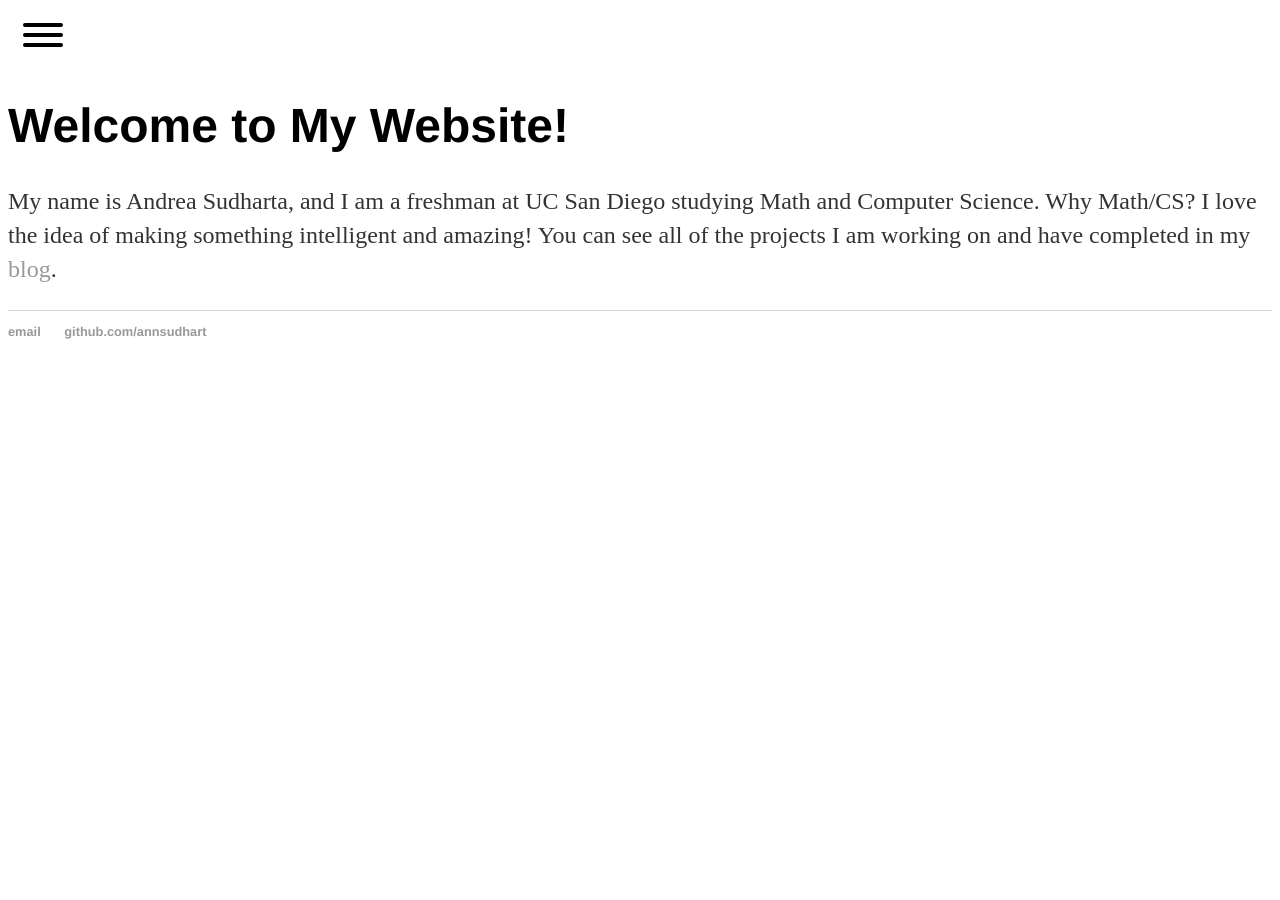
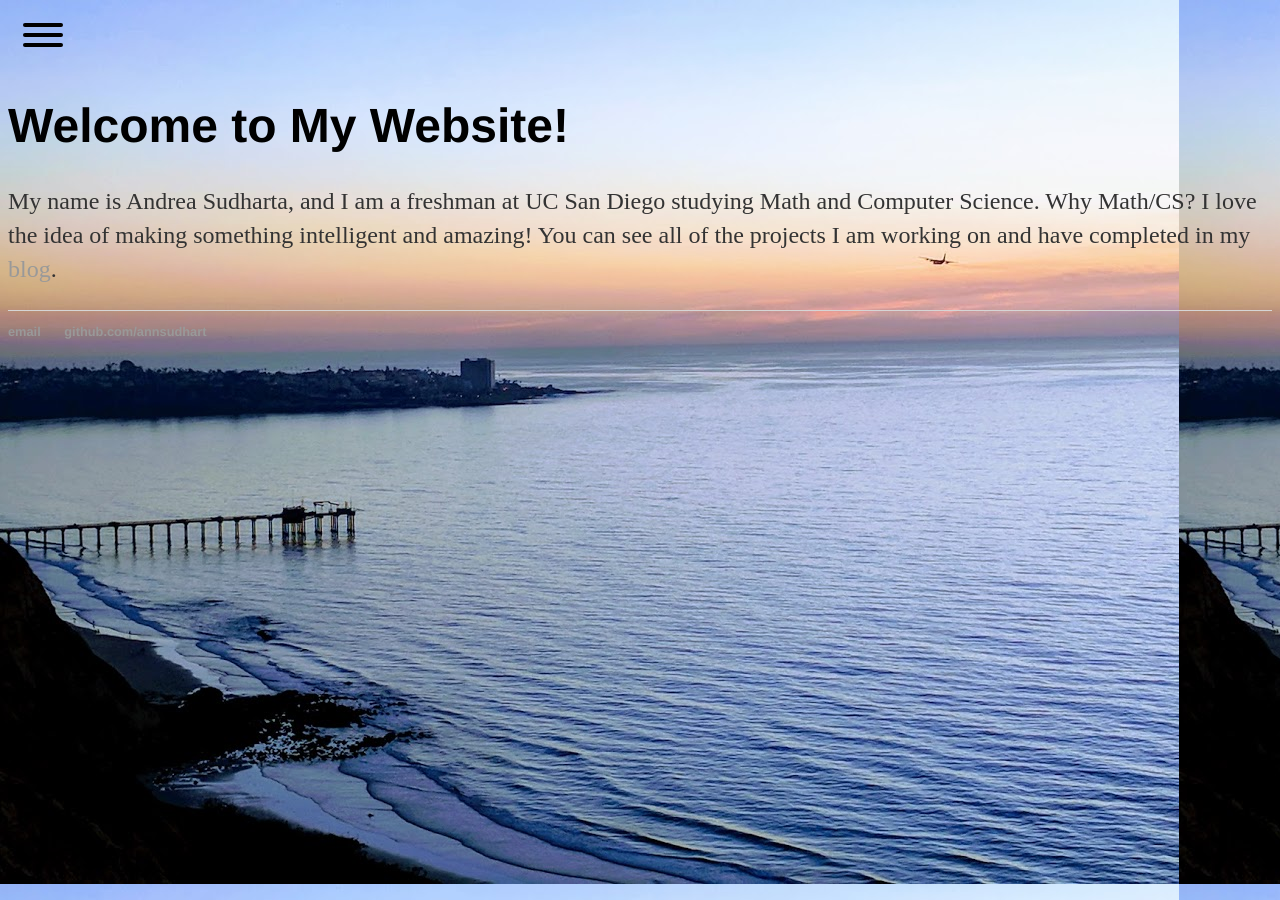
Before and after one commit to annsudhart/annsudhart.github.io, a Jekyll site: the page built from index.html, in a window 1280 px wide. Built offline with Jekyll 4.4.1, drawn with Linux system fonts in a browser that asks for light colours.

Commit message:
Update main.css

```diff
--- a/css/main.css
+++ b/css/main.css
@@ -1,5 +1,5 @@
 body {
-	background-image: url(images/background_image.jpg);
+	background-image: url(../images/background_image.jpg);
 #main {
     margin: 60px auto;
     width: 70%;
```
